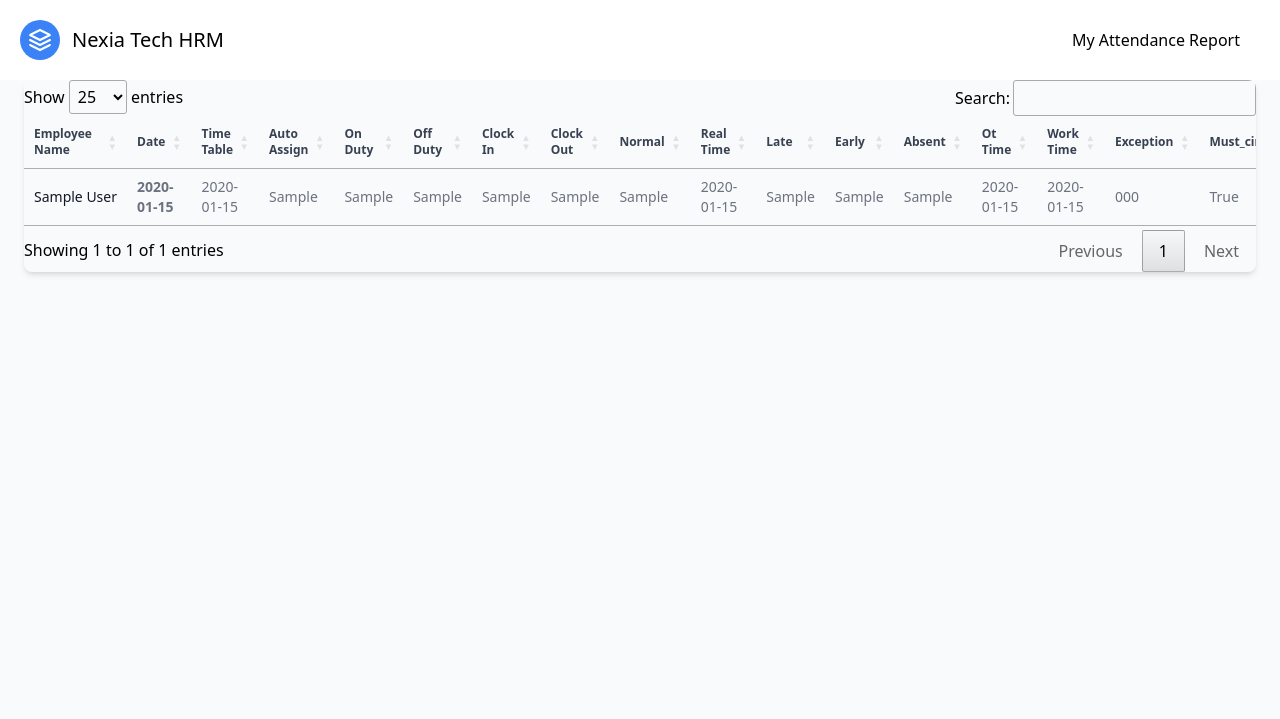
After one commit to nexia-tech/HRM, a Django app: page /hrm/thumb-attendance/1/ in a window 1280 px wide. The commit adds this page. Shown: the top 719 px of the page. Run offline with Django 5.2, Linux system fonts and the light colour scheme; tables that the repository leaves empty hold one stand-in row (values such as "Sample post"); parts of the project's set-up code (start-up, migrations or seed data) failed here and were passed over; some libraries are stand-ins or nearby versions.

Commit message:
thumb attendance model and page created

```diff
--- a/hrm_app/models.py
+++ b/hrm_app/models.py
@@ -115,3 +115,37 @@ class SystemAttendanceModel(models.Model):
         if self.remaining_hours is None and hasattr(self.employee, 'shift_duration_hours'):
             self.remaining_hours = timezone.timedelta(hours=self.employee.shift_duration_hours)
         super().save(*args, **kwargs)
+
+
+
+
+class ThumbAttendnace(models.Model):
+    employee = models.ForeignKey(User,on_delete=models.CASCADE)
+    date = models.CharField(max_length=200,null=True,blank=True)
+    time_table = models.CharField(max_length=200,null=True,blank=True)
+    auto_assign = models.CharField(max_length=200,null=True,blank=True)
+    on_duty = models.CharField(max_length=200)
+    off_duty = models.CharField(max_length=200)
+    clock_in = models.CharField(max_length=200,null=True,blank=True)
+    clock_out = models.CharField(max_length=200,null=True,blank=True)
+    normal = models.CharField(max_length=200,null=True,blank=True)
+    real_time = models.CharField(max_length=200,null=True,blank=True)
+    late = models.CharField(max_length=200,null=True,blank=True)
+    early = models.CharField(max_length=200,null=True,blank=True)
+    absent = models.CharField(max_length=200,null=True,blank=True)
+    ot_time = models.CharField(max_length=200,null=True,blank=True)
+    work_time = models.CharField(max_length=200,null=True,blank=True)
+    exception = models.CharField(max_length=200,null=True,blank=True)
+    must_cin =models.BooleanField(default=False)
+    must_cout =models.BooleanField(default=False)
+    department = models.CharField(max_length=200,null=True,blank=True)
+    ndays = models.CharField(max_length=200,null=True,blank=True)
+    weekend = models.CharField(max_length=200,null=True,blank=True)
+    holiday = models.CharField(max_length=200,null=True,blank=True)
+    att_time = models.TimeField(null=True,blank=True)
+    ndays_ot = models.CharField(max_length=200,null=True,blank=True)
+    weekend_ot = models.CharField(max_length=200,null=True,blank=True)
+    holiday_ot = models.CharField(max_length=200,null=True,blank=True)
+    created_at = models.DateTimeField(auto_now_add=True,null=True)
+    def __str__(self):
+        return self.employee.email
--- a/hrm_app/urls.py
+++ b/hrm_app/urls.py
@@ -1,5 +1,5 @@
 from django.urls import path
-from hrm_app.views import UpdateTimeRecords, my_attendance, BreakTimeCalculate, break_time_stamp, TimeOut, StartThreadView, StopThreadView, employees_report, ApplicantDetailsAPI, ShiftStartTime, ShiftEndTime
+from hrm_app.views import UpdateTimeRecords, my_attendance, BreakTimeCalculate, break_time_stamp, TimeOut, StartThreadView, StopThreadView, employees_report, ApplicantDetailsAPI, ShiftStartTime, ShiftEndTime, thumbAttendance
 
 
 urlpatterns = [
@@ -19,4 +19,6 @@ urlpatterns = [
     path('api/shift-start-time/', ShiftStartTime.as_view(), name='shift-start-time'),
     path('api/shift-end-time/', ShiftEndTime.as_view(), name='shift-end-time'),
 
+    path("thumb-attendance/<int:id>/",thumbAttendance,name='thumb-attendance')
+
 ]
--- a/hrm_app/views.py
+++ b/hrm_app/views.py
@@ -1,6 +1,6 @@
 from django.shortcuts import render,HttpResponseRedirect,redirect
 from django.urls import reverse
-from hrm_app.models import AttendanceModel, EmployeeBreakRecords, ApplicantDetails, SystemAttendanceModel
+from hrm_app.models import AttendanceModel, EmployeeBreakRecords, ApplicantDetails, SystemAttendanceModel,ThumbAttendnace
 from django.utils import timezone
 from rest_framework.views import APIView
 from datetime import timedelta,datetime
@@ -567,3 +567,12 @@ class ShiftEndTime(APIView):
             attendance.save()
 
         return Response({"success": True, "message": "Shift End Attendance Marked","end_time": attendance.time_out_time})
+
+
+
+def thumbAttendance(request,id):
+    attendances = ThumbAttendnace.objects.filter(employee__id=id)
+    user= User.objects.get(id=id)
+    print(user)
+    params = {'attendances':attendances}
+    return render(request,'thumb-attedance.html',params)
--- a/requirements.txt
+++ b/requirements.txt
@@ -8,7 +8,7 @@ Django==5.0.6
 django-browser-reload==1.13.0
 django-cors-headers==4.4.0
 django-environ==0.11.2
-django-import-export==4.1.0
+django-import-export==3.3.8
 django-tailwind==3.8.0
 djangorestframework==3.15.2
 evdev==1.7.1
--- /dev/null
+++ b/templates/thumb-attedance.html
@@ -0,0 +1,94 @@
+{% extends 'base.html' %}
+{% block title %}
+  Attendance Report
+{% endblock %}
+
+{% block body %}
+  <section class="bg-gray-50 container mx-auto">
+    <div class="md:h-[80vh] px-6 mx-auto lg:py-0">
+      <div class="relative overflow-x-auto shadow-md sm:rounded-lg">
+        <table class="w-full text-sm text-left rtl:text-right text-gray-500 400" id="myTable">
+          <thead class="text-xs text-gray-700 uppercase bg-gray-50 700 400">
+            <tr>
+              <th scope="col" class="px-6 py-3 capitalize">Employee Name</th>
+              <th scope="col" class="px-6 py-3 capitalize">date</th>
+              <th scope="col" class="px-6 py-3 capitalize">time table</th>
+              <th scope="col" class="px-6 py-3 capitalize">auto assign</th>
+              <th scope="col" class="px-6 py-3 capitalize">on duty</th>
+              <th scope="col" class="px-6 py-3 capitalize">off duty</th>
+              <th scope="col" class="px-6 py-3 capitalize">clock in</th>
+              <th scope="col" class="px-6 py-3 capitalize">clock out</th>
+              <th scope="col" class="px-6 py-3 capitalize">normal</th>
+              <th scope="col" class="px-6 py-3 capitalize">real time</th>
+              <th scope="col" class="px-6 py-3 capitalize">late</th>
+              <th scope="col" class="px-6 py-3 capitalize">early</th>
+              <th scope="col" class="px-6 py-3 capitalize">absent</th>
+              <th scope="col" class="px-6 py-3 capitalize">ot time</th>
+              <th scope="col" class="px-6 py-3 capitalize">work time</th>
+              <th scope="col" class="px-6 py-3 capitalize">exception</th>
+              <th scope="col" class="px-6 py-3 capitalize">must_cin</th>
+              <th scope="col" class="px-6 py-3 capitalize">must_cout</th>
+              <th scope="col" class="px-6 py-3 capitalize">department</th>
+              <th scope="col" class="px-6 py-3 capitalize">n days</th>
+              <th scope="col" class="px-6 py-3 capitalize">weekend</th>
+              <th scope="col" class="px-6 py-3 capitalize">holiday</th>
+              <th scope="col" class="px-6 py-3 capitalize">att_time</th>
+              <th scope="col" class="px-6 py-3 capitalize">ndays_ot</th>
+              <th scope="col" class="px-6 py-3 capitalize">weekend_ot</th>
+              <th scope="col" class="px-6 py-3 capitalize">holiday_ot</th>
+            </tr>
+          </thead>
+          <tbody>
+            {% for attendance in attendances %}
+              <tr class="bg-white border-b 800 700">
+                <th scope="row" class="px-6 py-4 font-medium text-gray-900 whitespace-nowrap">{{ attendance.employee.name }}</th>
+                <th scope="row">{{ attendance.date }}</th>
+                <td class="px-6 py-4">{{ attendance.time_table }}</td>
+                <td class="px-6 py-4">{{ attendance.auto_assign }}</td>
+                <td class="px-6 py-4">{{ attendance.on_duty }}</td>
+                <td class="px-6 py-4">{{ attendance.off_duty }}</td>
+                <td class="px-6 py-4">{{ attendance.clock_in }}</td>
+                <td class="px-6 py-4">{{ attendance.clock_out }}</td>
+                <td class="px-6 py-4">{{ attendance.normal }}</td>
+                <td class="px-6 py-4">{{ attendance.real_time }}</td>
+                <td class="px-6 py-4">{{ attendance.late }}</td>
+                <td class="px-6 py-4">{{ attendance.early }}</td>
+                <td class="px-6 py-4">{{ attendance.absent }}</td>
+                <td class="px-6 py-4">{{ attendance.ot_time }}</td>
+                <td class="px-6 py-4">{{ attendance.work_time }}</td>
+                <td class="px-6 py-4">{{ attendance.exception }}</td>
+                <td class="px-6 py-4">{{ attendance.must_cin }}</td>
+                <td class="px-6 py-4">{{ attendance.must_cout }}</td>
+                <td class="px-6 py-4">{{ attendance.department }}</td>
+                <td class="px-6 py-4">{{ attendance.ndays }}</td>
+                <td class="px-6 py-4">{{ attendance.weekend }}</td>
+                <td class="px-6 py-4">{{ attendance.holiday }}</td>
+                <td class="px-6 py-4">{{ attendance.att_time }}</td>
+                <td class="px-6 py-4">{{ attendance.ndays_ot }}</td>
+                <td class="px-6 py-4">{{ attendance.weekend_ot }}</td>
+                <td class="px-6 py-4">{{ attendance.holiday_ot }}</td>
+
+              </tr>
+            {% endfor %}
+          </tbody>
+        </table>
+      </div>
+    </div>
+  </section>
+{% endblock %}
+
+{% block script %}
+  <script>
+    $(document).ready(function () {
+      $('#myTable').DataTable({
+        responsive: false,
+        order: [[1, 'des']],
+        pageLength: 25, // Set the number of entries per page to 10,
+        lengthMenu: [
+          [10, 25, 50, 100],
+          [10, 25, 50, 100]
+        ] //
+      })
+    })
+  </script>
+{% endblock %}
```
Also changed, not shown: hrm_app/admin.py (+10 -1 lines), templates/view-profile.html (+6 -2 lines), hrm_app/migrations/0020_thumbattendnace.py (added), hrm_app/migrations/0021_thumbattendnace_created_at.py (added), hrm_app/migrations/0022_alter_thumbattendnace_auto_assign.py (added), hrm_app/migrations/0023_alter_thumbattendnace_time_table.py (added), hrm_app/migrations/0024_alter_thumbattendnace_date.py (added).
